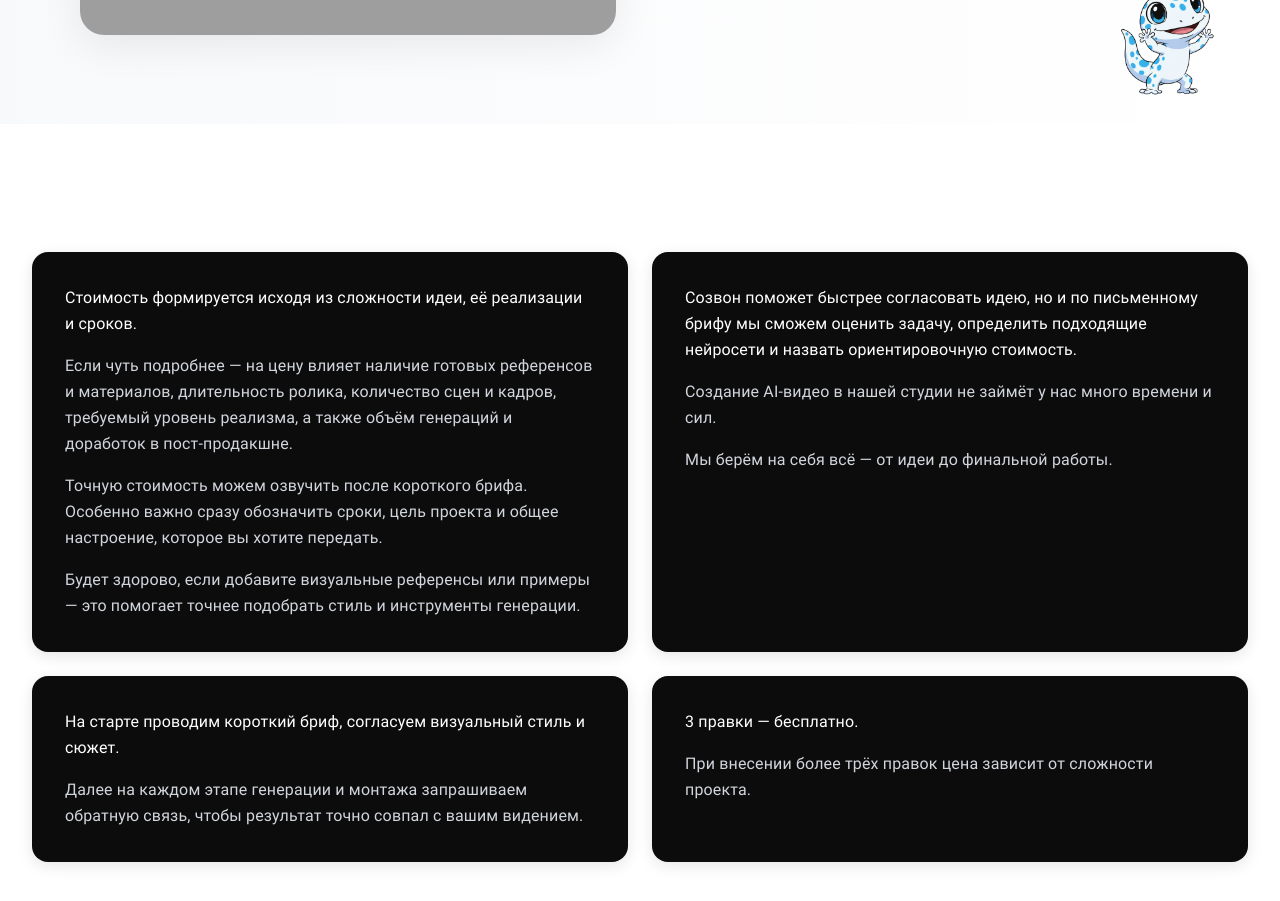
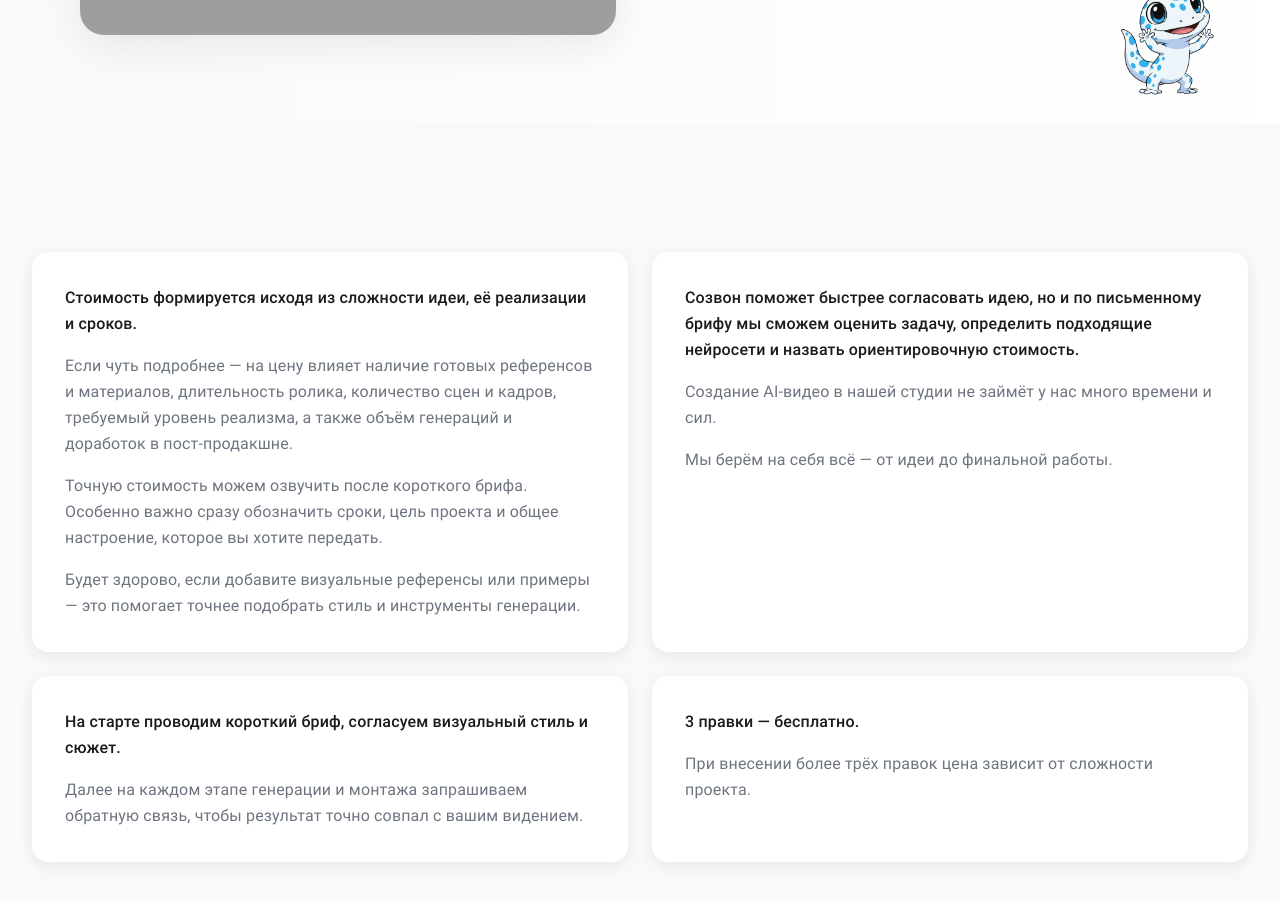
Before and after one commit to aiarsenov/genkou-studio-next, a Next.js app: page / in a window 1280 px wide. Shown: the part 740-1641 px from the top of the page. Built offline with nearby package versions, Linux system fonts and the light colour scheme; grey boxes are pictures that could not be loaded.

Commit message:
feat: replaced black colors with light palette and added neon glow effects

```diff
--- a/app/globals.css
+++ b/app/globals.css
@@ -4,10 +4,13 @@
   --font-sans: var(--font-roboto), sans-serif;
   --font-heading: var(--font-roboto-condensed), sans-serif;
 
-  --color-primary: #0C0C0C;
-  --color-secondary: #111111;
-  --color-accent: #C62828;
+  --color-primary: #1B1B1B;
+  --color-secondary: #6E7580;
+  --color-accent: #C7FF6E;
+  --color-accent-secondary: #9BE36C;
   --color-light: #FFFFFF;
+  --color-bg: #F8F9FB;
+  --color-hover: #F1F4F5;
   --color-gray: #E5E5E5;
 }
 
@@ -25,7 +28,7 @@
   }
 
   body {
-    @apply bg-white text-[#0C0C0C] font-sans;
+    @apply bg-[#F8F9FB] text-[#1B1B1B] font-sans;
   }
 
   h1, h2, h3, h4, h5, h6 {
@@ -60,3 +63,13 @@
 .animate-bounce {
   animation: bounce 2s infinite ease-in-out;
 }
+
+/* Neon glow effect for buttons and links */
+.neon-glow {
+  box-shadow: 0 0 20px rgba(199, 255, 110, 0.4);
+}
+
+.hover-neon:hover {
+  box-shadow: 0 0 20px rgba(199, 255, 110, 0.4);
+  transition: box-shadow 0.3s ease;
+}
--- a/app/page.tsx
+++ b/app/page.tsx
@@ -6,7 +6,7 @@ import Footer from '@/components/Footer';
 
 export default function Home() {
   return (
-    <main className="min-h-screen bg-white">
+    <main className="min-h-screen bg-[#F8F9FB]">
       <Hero />
       <Approach />
       <Portfolio />
--- a/components/Approach.tsx
+++ b/components/Approach.tsx
@@ -8,16 +8,16 @@ const approachCards = [
     id: 1,
     content: (
       <>
-        <p className="text-white leading-relaxed mb-4">
+        <p className="text-[#1B1B1B] leading-relaxed mb-4 font-medium">
           Стоимость формируется исходя из сложности идеи, её реализации и сроков.
         </p>
-        <p className="text-gray-300 leading-relaxed mb-4">
+        <p className="text-[#6E7580] leading-relaxed mb-4">
           Если чуть подробнее — на цену влияет наличие готовых референсов и материалов, длительность ролика, количество сцен и кадров, требуемый уровень реализма, а также объём генераций и доработок в пост-продакшне.
         </p>
-        <p className="text-gray-300 leading-relaxed mb-4">
+        <p className="text-[#6E7580] leading-relaxed mb-4">
           Точную стоимость можем озвучить после короткого брифа. Особенно важно сразу обозначить сроки, цель проекта и общее настроение, которое вы хотите передать.
         </p>
-        <p className="text-gray-300 leading-relaxed">
+        <p className="text-[#6E7580] leading-relaxed">
           Будет здорово, если добавите визуальные референсы или примеры — это помогает точнее подобрать стиль и инструменты генерации.
         </p>
       </>
@@ -27,13 +27,13 @@ const approachCards = [
     id: 2,
     content: (
       <>
-        <p className="text-white leading-relaxed mb-4">
+        <p className="text-[#1B1B1B] leading-relaxed mb-4 font-medium">
           Созвон поможет быстрее согласовать идею, но и по письменному брифу мы сможем оценить задачу, определить подходящие нейросети и назвать ориентировочную стоимость.
         </p>
-        <p className="text-gray-300 leading-relaxed mb-4">
+        <p className="text-[#6E7580] leading-relaxed mb-4">
           Создание AI-видео в нашей студии не займёт у нас много времени и сил.
         </p>
-        <p className="text-gray-300 leading-relaxed">
+        <p className="text-[#6E7580] leading-relaxed">
           Мы берём на себя всё — от идеи до финальной работы.
         </p>
       </>
@@ -43,10 +43,10 @@ const approachCards = [
     id: 3,
     content: (
       <>
-        <p className="text-white leading-relaxed mb-4">
+        <p className="text-[#1B1B1B] leading-relaxed mb-4 font-medium">
           На старте проводим короткий бриф, согласуем визуальный стиль и сюжет.
         </p>
-        <p className="text-gray-300 leading-relaxed">
+        <p className="text-[#6E7580] leading-relaxed">
           Далее на каждом этапе генерации и монтажа запрашиваем обратную связь, чтобы результат точно совпал с вашим видением.
         </p>
       </>
@@ -56,10 +56,10 @@ const approachCards = [
     id: 4,
     content: (
       <>
-        <p className="text-white leading-relaxed mb-4">
+        <p className="text-[#1B1B1B] leading-relaxed mb-4 font-medium">
           3 правки — бесплатно.
         </p>
-        <p className="text-gray-300 leading-relaxed">
+        <p className="text-[#6E7580] leading-relaxed">
           При внесении более трёх правок цена зависит от сложности проекта.
         </p>
       </>
@@ -71,7 +71,7 @@ export default function Approach() {
   const [hoveredCard, setHoveredCard] = useState<number | null>(null);
 
   return (
-    <section id="clients" className="py-20 md:py-32 bg-white">
+    <section id="clients" className="py-20 md:py-32 bg-[#F8F9FB]">
       <div className="max-w-7xl mx-auto px-4 sm:px-6 lg:px-8">
         <div className="grid grid-cols-1 md:grid-cols-2 gap-6">
           {approachCards.map((card, index) => (
@@ -87,10 +87,10 @@ export default function Approach() {
               }}
               onHoverStart={() => setHoveredCard(card.id)}
               onHoverEnd={() => setHoveredCard(null)}
-              className={`bg-[#0C0C0C] text-white p-8 rounded-2xl border cursor-pointer transition-all duration-300 ${
+              className={`bg-white text-[#1B1B1B] p-8 rounded-2xl border cursor-pointer transition-all duration-300 ${
                 hoveredCard === card.id
-                  ? 'border-white/20 shadow-[0_8px_25px_rgba(0,0,0,0.4),0_0_12px_rgba(255,255,255,0.1)]'
-                  : 'border-transparent shadow-[0_4px_15px_rgba(0,0,0,0.1)]'
+                  ? 'border-[#C7FF6E] shadow-[0_8px_25px_rgba(0,0,0,0.1),0_0_20px_rgba(199,255,110,0.3)]'
+                  : 'border-transparent shadow-[0_4px_15px_rgba(0,0,0,0.08)]'
               }`}
             >
               {card.content}
--- a/components/Footer.tsx
+++ b/components/Footer.tsx
@@ -8,29 +8,29 @@ export default function Footer() {
       <div className="max-w-7xl mx-auto px-4 sm:px-6 lg:px-8">
         <div className="flex flex-col md:flex-row items-center justify-between gap-4 md:gap-0">
           {/* Logo */}
-          <div className="bg-[#0C0C0C] text-white px-4 py-2 rounded-lg font-heading font-bold text-lg">
+          <div className="bg-[#1B1B1B] text-white px-4 py-2 rounded-lg font-heading font-bold text-lg">
             GENKOU
           </div>
 
           {/* Contacts */}
-          <div className="flex flex-col md:flex-row items-center gap-4 md:gap-6 text-[#0C0C0C]">
+          <div className="flex flex-col md:flex-row items-center gap-4 md:gap-6 text-[#1B1B1B]">
             <a
               href="tel:+79104320087"
-              className="hover:text-[#C62828] transition-colors font-medium"
+              className="hover:text-[#C7FF6E] hover-neon transition-all font-medium"
             >
               +7 910 432 00 87
             </a>
             <span className="hidden md:inline text-[#E5E5E5]">|</span>
             <a
               href="mailto:hello@genkoustudio.ru"
-              className="hover:text-[#C62828] transition-colors font-medium"
+              className="hover:text-[#C7FF6E] hover-neon transition-all font-medium"
             >
               hello@genkoustudio.ru
             </a>
             <span className="hidden md:inline text-[#E5E5E5]">|</span>
             <Link
               href="/privacy"
-              className="hover:text-[#C62828] transition-colors font-medium"
+              className="hover:text-[#C7FF6E] hover-neon transition-all font-medium"
             >
               Политика конфиденциальности
             </Link>
--- a/components/NavBar.tsx
+++ b/components/NavBar.tsx
@@ -49,7 +49,7 @@ export default function NavBar() {
           {/* Logo */}
           <Link
             href="/"
-            className="bg-[#0C0C0C] text-white px-4 py-2 rounded-lg font-heading font-bold text-lg hover:opacity-90 transition-opacity"
+            className="bg-[#1B1B1B] text-white px-4 py-2 rounded-lg font-heading font-bold text-lg hover:opacity-90 hover-neon transition-all"
           >
             GENKOU
           </Link>
@@ -60,15 +60,15 @@ export default function NavBar() {
               <a
                 key={item.href}
                 href={item.href}
-                className={`relative text-[#0C0C0C] font-medium transition-colors hover:text-[#C62828] ${
-                  activeSection === item.id ? 'text-[#C62828]' : ''
+                className={`relative text-[#1B1B1B] font-medium transition-colors hover:text-[#C7FF6E] hover-neon ${
+                  activeSection === item.id ? 'text-[#C7FF6E]' : ''
                 }`}
               >
                 {item.label}
                 {activeSection === item.id && (
                   <motion.div
                     layoutId="activeSection"
-                    className="absolute -bottom-1 left-0 right-0 border-b-2 border-[#C62828]"
+                    className="absolute -bottom-1 left-0 right-0 border-b-2 border-[#C7FF6E]"
                     initial={false}
                     transition={{ type: 'spring', stiffness: 380, damping: 30 }}
                   />
@@ -79,7 +79,7 @@ export default function NavBar() {
               href="#contacts"
               whileHover={{ scale: 1.02 }}
               whileTap={{ scale: 0.98 }}
-              className="bg-[#0C0C0C] text-white px-6 py-2.5 rounded-lg font-semibold hover:bg-[#111111] transition-colors"
+              className="bg-[#1B1B1B] text-white px-6 py-2.5 rounded-lg font-semibold hover:bg-[#6E7580] hover-neon transition-all"
             >
               Связаться
             </motion.a>
@@ -87,7 +87,7 @@ export default function NavBar() {
 
           {/* Mobile Menu Button */}
           <button
-            className="md:hidden text-[#0C0C0C] p-2"
+            className="md:hidden text-[#1B1B1B] p-2"
             aria-label="Toggle menu"
           >
             <svg
--- a/components/Portfolio.tsx
+++ b/components/Portfolio.tsx
@@ -51,7 +51,7 @@ export default function Portfolio() {
           transition={{ duration: 0.6 }}
           className="mb-20"
         >
-          <h2 className="font-heading font-bold text-4xl md:text-5xl lg:text-6xl uppercase tracking-[0.02em] text-[#0C0C0C] text-center">
+          <h2 className="font-heading font-bold text-4xl md:text-5xl lg:text-6xl uppercase tracking-[0.02em] text-[#1B1B1B] text-center">
             Портфолио
           </h2>
         </motion.div>
@@ -255,7 +255,7 @@ export default function Portfolio() {
           <motion.button
             whileHover={{ scale: 1.05 }}
             whileTap={{ scale: 0.95 }}
-            className="px-6 py-3 text-[#0C0C0C] bg-white border border-gray-300 rounded-full hover:bg-gray-100 transition-all font-medium"
+            className="px-6 py-3 text-[#1B1B1B] bg-white border border-gray-300 rounded-full hover:bg-[#F1F4F5] hover-neon transition-all font-medium"
           >
             Загрузить ещё ↓
           </motion.button>
```
Also changed, not shown: app/privacy/page.tsx (+10 -10 lines), components/ContactForm.tsx (+14 -14 lines), components/Hero.tsx (+7 -7 lines).
